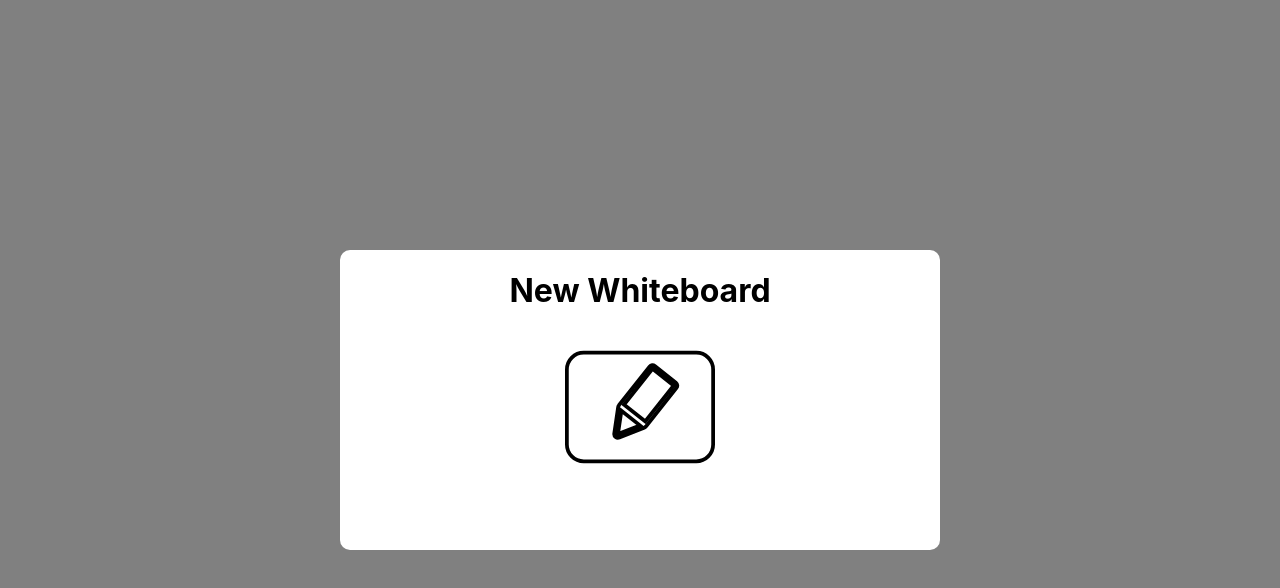
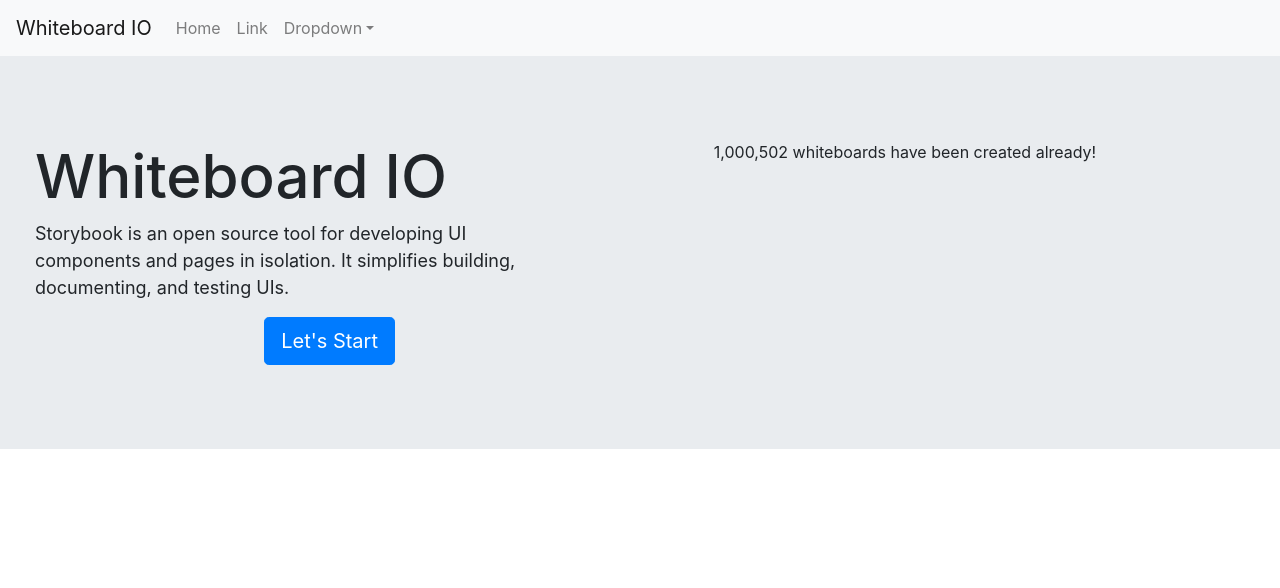
Before and after one commit to Kyle-Kerlew/whiteboard.io, a React (Create React App) app in the folder client/: page / in a window 1280 px wide. Shown: the top 588 px of the page. Built offline with nearby package versions, Linux system fonts and the light colour scheme; no server answers.

Commit message:
begin building rough home page and nav bar

```diff
--- a/client/package.json
+++ b/client/package.json
@@ -8,8 +8,10 @@
     "@testing-library/jest-dom": "^5.11.9",
     "@testing-library/react": "^11.2.5",
     "@testing-library/user-event": "^12.8.3",
+    "bootstrap": "^4.6.0",
     "lodash": "^4.17.21",
     "react": "^17.0.1",
+    "react-bootstrap": "^1.5.2",
     "react-dom": "^17.0.1",
     "react-onclickoutside": "^6.10.0",
     "react-router-dom": "^5.2.0",
--- /dev/null
+++ b/client/src/components/navigation/navbar.js
@@ -0,0 +1,28 @@
+import React from "react";
+import Navbar from 'react-bootstrap/Navbar';
+import Nav from 'react-bootstrap/nav';
+import NavDropdown from 'react-bootstrap/NavDropdown';
+const NavBar = () => {
+
+    return (
+        <Navbar bg="light" expand="lg">
+            <Navbar.Brand href="#home">Whiteboard IO</Navbar.Brand>
+            <Navbar.Toggle aria-controls="basic-navbar-nav" />
+            <Navbar.Collapse id="basic-navbar-nav">
+                <Nav className="mr-auto">
+                    <Nav.Link href="#home">Home</Nav.Link>
+                    <Nav.Link href="#link">Link</Nav.Link>
+                    <NavDropdown title="Dropdown" id="basic-nav-dropdown">
+                        <NavDropdown.Item href="#action/3.1">Action</NavDropdown.Item>
+                        <NavDropdown.Item href="#action/3.2">Another action</NavDropdown.Item>
+                        <NavDropdown.Item href="#action/3.3">Something</NavDropdown.Item>
+                        <NavDropdown.Divider />
+                        <NavDropdown.Item href="#action/3.4">Separated link</NavDropdown.Item>
+                    </NavDropdown>
+                </Nav>
+            </Navbar.Collapse>
+        </Navbar>
+    )
+};
+
+export default NavBar;
--- a/client/src/components/routing/router.js
+++ b/client/src/components/routing/router.js
@@ -1,12 +1,12 @@
 import React from 'react';
 import {Switch, Route} from 'react-router-dom';
-import Popover from "../toolbar/popover";
+import Home from "../toolbar/home";
 import Canvas from "../drawing/canvas";
 
 function Router() {
     return (
         <Switch>
-            <Route exact path="/" component={Popover}/>
+            <Route exact path="/" component={Home}/>
             <Route path="/:canvasId" component={Canvas}/>
         </Switch>
     )
--- /dev/null
+++ b/client/src/components/toolbar/home.js
@@ -0,0 +1,48 @@
+import React from 'react';
+import '../../styles/popover.css';
+import {v4 as uuidv4} from 'uuid';
+import {useHistory} from "react-router-dom";
+import {Socket} from '../socket/socket';
+import Jumbotron from 'react-bootstrap/Jumbotron';
+import Button from 'react-bootstrap/Button';
+import {Container} from "react-bootstrap";
+
+function Home() {
+    const history = useHistory();
+
+    function createNewWhiteboard() {
+        const whiteboardUuid = btoa(uuidv4());
+        history.push(`/${whiteboardUuid}`);
+        Socket.emit('create-whiteboard', {
+            whiteboardId: whiteboardUuid,
+            data: []
+        })
+    }
+
+    return (
+        <Jumbotron fluid>
+            <Container fluid>
+                <div className={'grid-container'}>
+                    <div className={'grid-item'}>
+                        <h1 style={{fontSize: '60px', textAlign: 'left'}}>Whiteboard IO</h1>
+                        <div>
+
+                            <p style={{fontSize: '18px', textAlign: 'left', maxWidth: '490px'}}>
+                                Storybook is an open source tool for developing UI components and pages in isolation. It
+                                simplifies building, documenting, and testing UIs.
+                            </p>
+                        </div>
+                        <Button variant="primary" size="lg">Let's Start</Button>
+                    </div>
+                    <div className={'grid-item'}>
+                        1,000,502 whiteboards have been created already!
+                    </div>
+                </div>
+            </Container>
+
+
+        </Jumbotron>
+    )
+}
+
+export default Home;
--- a/client/src/components/toolbar/popover.js
+++ /dev/null
@@ -1,30 +0,0 @@
-import React from 'react';
-import '../../styles/popover.css';
-import {v4 as uuidv4} from 'uuid';
-import {useHistory} from "react-router-dom";
-import {Socket} from '../socket/socket';
-import NewWhiteBoardIcon from '../../resources/svg/new-whiteboard-icon.svg';
-
-function Popover() {
-    const history = useHistory();
-
-    function createNewWhiteboard() {
-        const whiteboardUuid = btoa(uuidv4());
-        history.push(`/${whiteboardUuid}`);
-        Socket.emit('create-whiteboard', {
-            whiteboardId: whiteboardUuid,
-            data: []
-        })
-    }
-
-    return (
-        <div className="grayed-background">
-            <div className="content" onClick={createNewWhiteboard}>
-                <h1>New Whiteboard</h1>
-                <img alt="New Whiteboard" width="150px" height="150px" src={NewWhiteBoardIcon}/>
-            </div>
-        </div>
-    )
-}
-
-export default Popover;
--- a/client/src/index.js
+++ b/client/src/index.js
@@ -5,10 +5,14 @@
 import reportWebVitals from './reportWebVitals';
 import {BrowserRouter} from "react-router-dom";
 
+import 'bootstrap/dist/css/bootstrap.min.css';
+import NavBar from "./components/navigation/navbar";
+
 ReactDOM.render(
     <React.StrictMode>
         <BrowserRouter>
-            <App/>
+            <NavBar/>
+                <App/>
         </BrowserRouter>
     </React.StrictMode>,
     document.getElementById('root')
--- a/client/src/styles/popover.css
+++ b/client/src/styles/popover.css
@@ -1,22 +1,27 @@
-.grayed-background {
-    position: fixed;
-    background-color: gray;
-    height: 100vh;
-    width: 100vw;
+.background {
+    display: flex;
+    flex-direction: column;
+    align-items: center;
 }
+.grid-container {
+    display: grid;
+    grid-template-columns: auto auto auto;
+}
+
+.grid-item {
+    padding: 20px;
+    text-align: center;
+}
+
 .content {
     display: flex;
     flex-direction: column;
     align-items: center;
+    background-color: white;
+    box-shadow: rgba(0, 0, 0, 0.3) 0 19px 38px, rgba(0, 0, 0, 0.22) 0 15px 12px;
     border-radius: 10px;
-    position: fixed;
-    bottom: 50%;
-    left: 50%;
-    background-color: white;
     height: 300px;
-    width: 600px;
-    margin-left: -300px;
-    margin-bottom: -150px;
+    width: 400px;
 }
 .content > h1 {
     width: 300px;
@@ -25,5 +30,4 @@
 
 .content > h1, img {
     cursor: pointer;
-
 }
--- a/client/src/styles/shareLinkBox.css
+++ b/client/src/styles/shareLinkBox.css
@@ -22,7 +22,7 @@
     bottom: 50%;
     border-radius: 10px;
     background-color: white;
-    box-shadow: 10px 5px 5px #c4c4c4c4;
+    box-shadow: rgba(0, 0, 0, 0.3) 0 19px 38px, rgba(0, 0, 0, 0.22) 0 15px 12px;
     width: 300px;
     height: 250px;
     margin-left: -150px;
@@ -33,6 +33,7 @@
     margin: 15px 30px 15px 30px;
     padding: 5px;
 }
+
 .box > p {
     text-align: center;
 }
```
Also changed, not shown: 1 other file (tests, documents, lock files or other folders).
